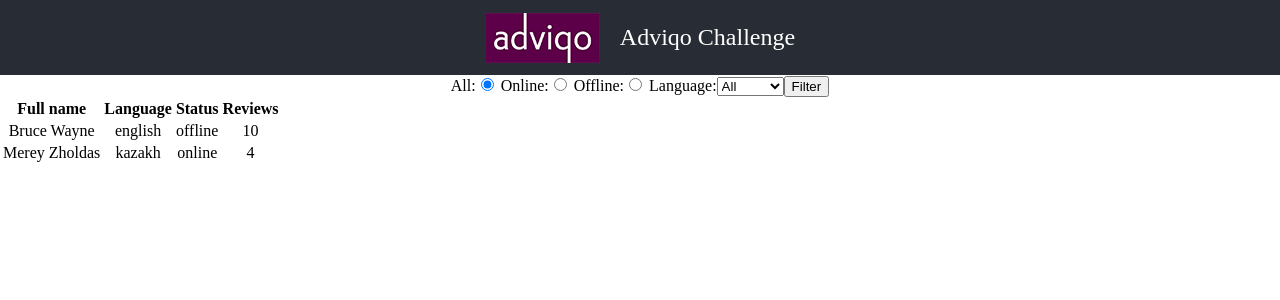
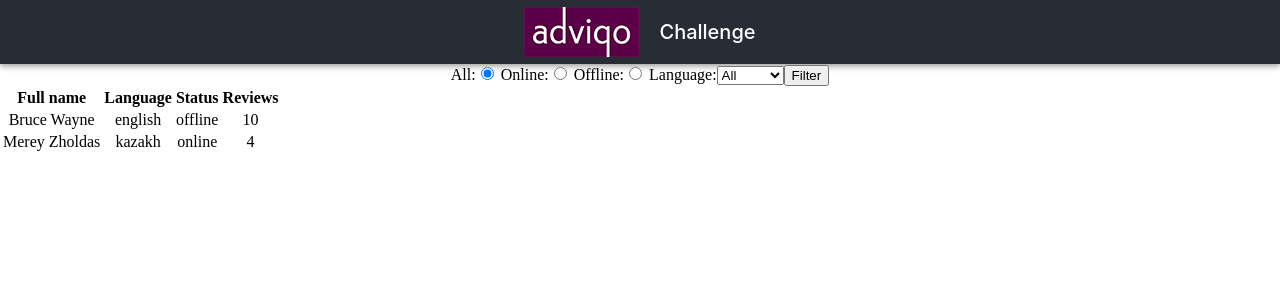
Before and after one commit to merey90/adviqo-challenge, a React (Create React App) app: page / in a window 1280 px wide. Shown: the top 300 px of the page. Built offline with nearby package versions, Linux system fonts and the light colour scheme; the HTML template or start-up script is replaced by a standard one.

Commit message:
styling app component with material ui

```diff
--- a/src/App.css
+++ /dev/null
@@ -1,20 +0,0 @@
-.App {
-  text-align: center;
-}
-
-.App-logo {
-  height: 50px;
-  pointer-events: none;
-  margin-right: 20px;
-}
-
-.App-header {
-  background-color: #282c34;
-  min-height: 60px;
-  display: flex;
-  flex-direction: row;
-  align-items: center;
-  justify-content: center;
-  font-size: 24px;
-  color: white;
-}
--- a/src/App.js
+++ b/src/App.js
@@ -1,24 +1,46 @@
 import React from 'react';
+import { withStyles } from '@material-ui/core/styles';
+import { MuiThemeProvider } from '@material-ui/core/styles';
+import AppBar from '@material-ui/core/AppBar';
+import Toolbar from '@material-ui/core/Toolbar';
+import Typography from '@material-ui/core/Typography';
 
 import AdvisorContainer from './modules/advisor/containers/AdvisorContainer';
 
 import logo from './static/adviqo-logo-mobile.png';
-import './App.css';
+import theme from './theme';
 
-function App() {
+const styles = theme => ({
+  appToolbar: {
+    justifyContent: 'center'
+  },
+  appLogo: {
+    height: '50px',
+    pointerEvents: 'none',
+    marginRight: '20px',
+  },
+  main: {
+    textAlign: 'center'
+  }
+});
+
+function App(props) {
+  const { classes } = props;
   return (
-    <div className="App">
-      <header className="App-header">
-        <img src={logo} className="App-logo" alt="logo" />
-        <p>
-          Adviqo Challenge
-        </p>
-      </header>
-      <main>
-        <AdvisorContainer />
-      </main>
-    </div>
+    <MuiThemeProvider theme={theme}>
+        <AppBar position="static">
+          <Toolbar className={classes.appToolbar}>
+            <img src={logo} className={classes.appLogo} alt="logo" />
+            <Typography variant="title" color="inherit">
+              Challenge
+            </Typography>
+          </Toolbar>
+        </AppBar>
+        <main className={classes.main}>
+          <AdvisorContainer />
+        </main>
+    </MuiThemeProvider>
   );
 }
 
-export default App;
+export default withStyles(styles)(App);
```
